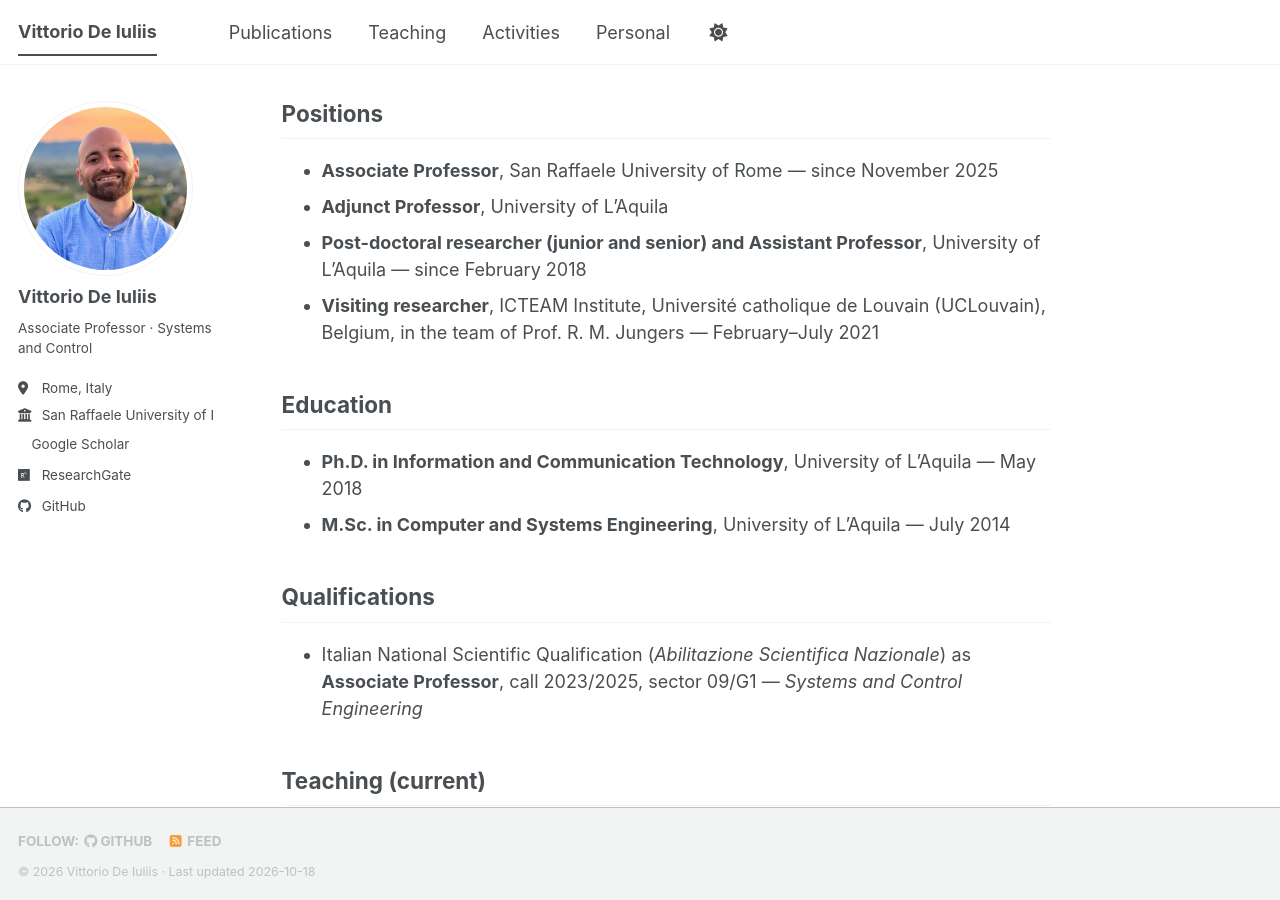
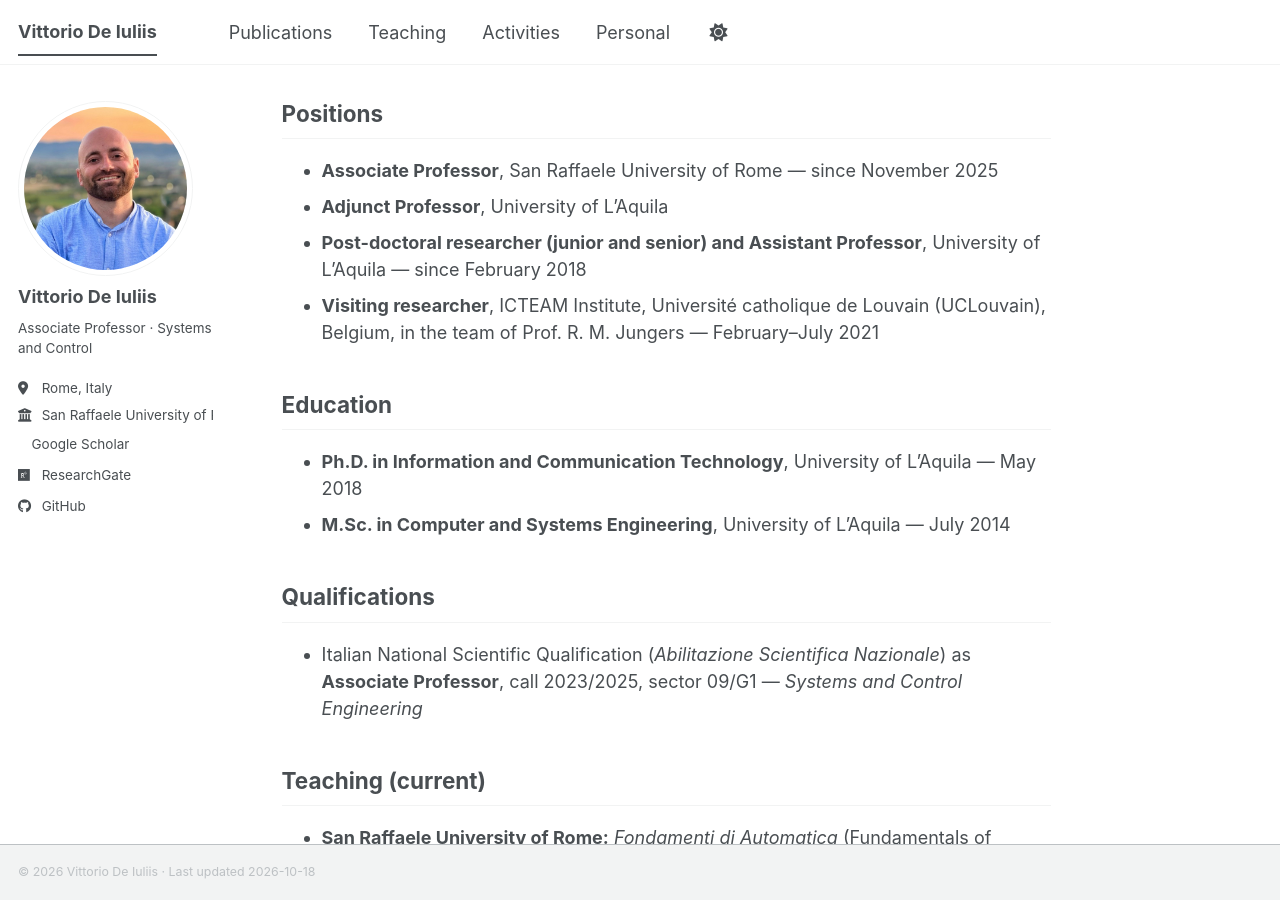
Before and after one commit to vdeiuliis/vdeiuliis.github.io, a Jekyll site: the page built from _pages/about.md, in a window 1280 px wide and 900 px high, scrolled down 547 px. Built offline with Jekyll 4.4.1, drawn with Linux system fonts in a browser that asks for light colours; a style sheet for code colours, icons or effects is not loaded.

Commit message:
Compress profile photo, simplify footer

```diff
--- a/_config.yml
+++ b/_config.yml
@@ -23,7 +23,7 @@
 #               Additional customization can be done by editing /_includes/author-profile.html
 author:
   # Biographic information
-  avatar           : "profile.png"
+  avatar           : "profile.jpg"
   name             : "Vittorio De Iuliis"
   pronouns         : # example: "she/her"
   bio              : "Associate Professor · Systems and Control"
--- a/_includes/footer.html
+++ b/_includes/footer.html
@@ -1,23 +1,4 @@
 {% include base_path %}
-
-{% if site.author.github or site.author.bitbucket or site.atom_feed.hide != true %}
-<div class="page__footer-follow">
-  <ul class="social-icons">
-    {% if site.data.ui-text[site.locale].follow_label %}
-      <li><strong>{{ site.data.ui-text[site.locale].follow_label }}</strong></li>
-    {% endif %}
-    {% if site.author.github %}
-      <li><a href="https://github.com/{{ site.author.github }}"><i class="fab fa-github" aria-hidden="true"></i> GitHub</a></li>
-    {% endif %}
-    {% if site.author.bitbucket %}
-      <li><a href="https://bitbucket.org/{{ site.author.bitbucket }}"><i class="fab fa-bitbucket" aria-hidden="true"></i> Bitbucket</a></li>
-    {% endif %}
-    {% if site.atom_feed.hide != true %}
-    <li><a href="{% if site.atom_feed.path %}{{ site.atom_feed.path }}{% else %}{{ base_path }}/feed.xml{% endif %}"><i class="fa fa-fw fa-rss-square" aria-hidden="true"></i> {{ site.data.ui-text[site.locale].feed_label | default: "Feed" }}</a></li>
-    {% endif %}
-  </ul>
-</div>
-{% endif %}
 
 <div class="page__footer-copyright">
   &copy; {{ site.time | date: '%Y' }} {{ site.name | default: site.title }} &middot; Last updated {{ "now" | date: '%Y-%m-%d' }}
```
Also changed, not shown: README.md (+1 -1 lines), images/profile.jpg (added), images/profile.png (deleted).
